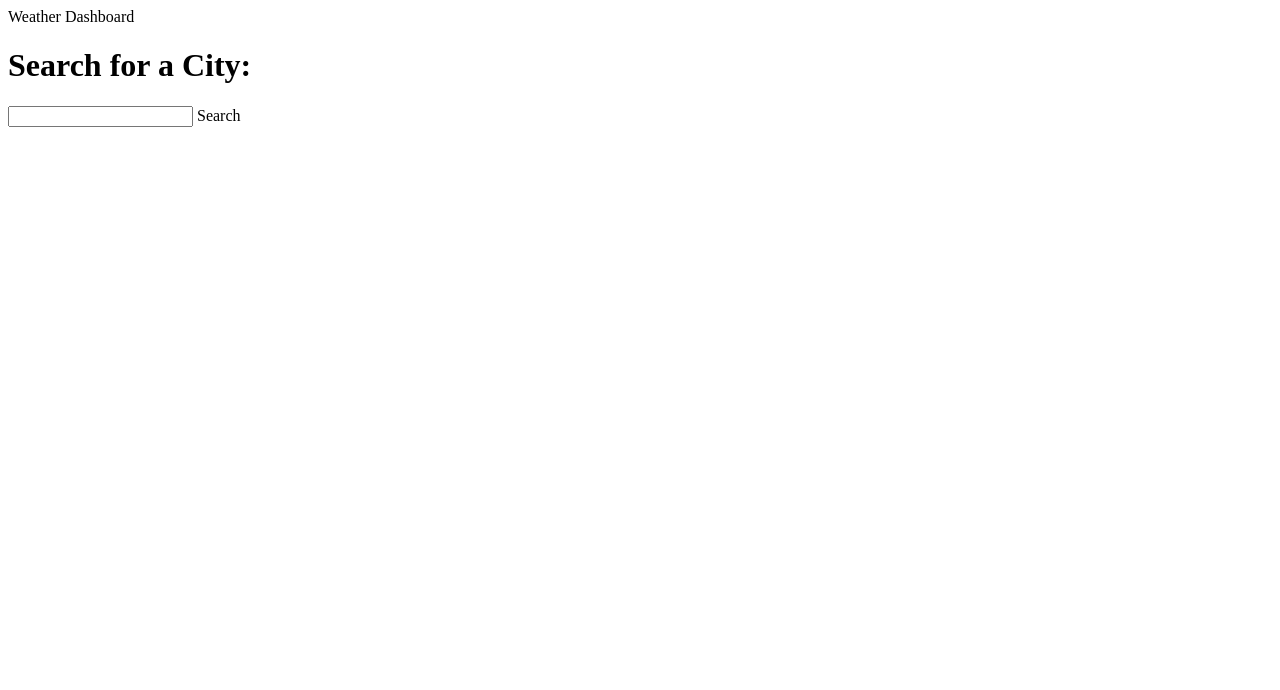
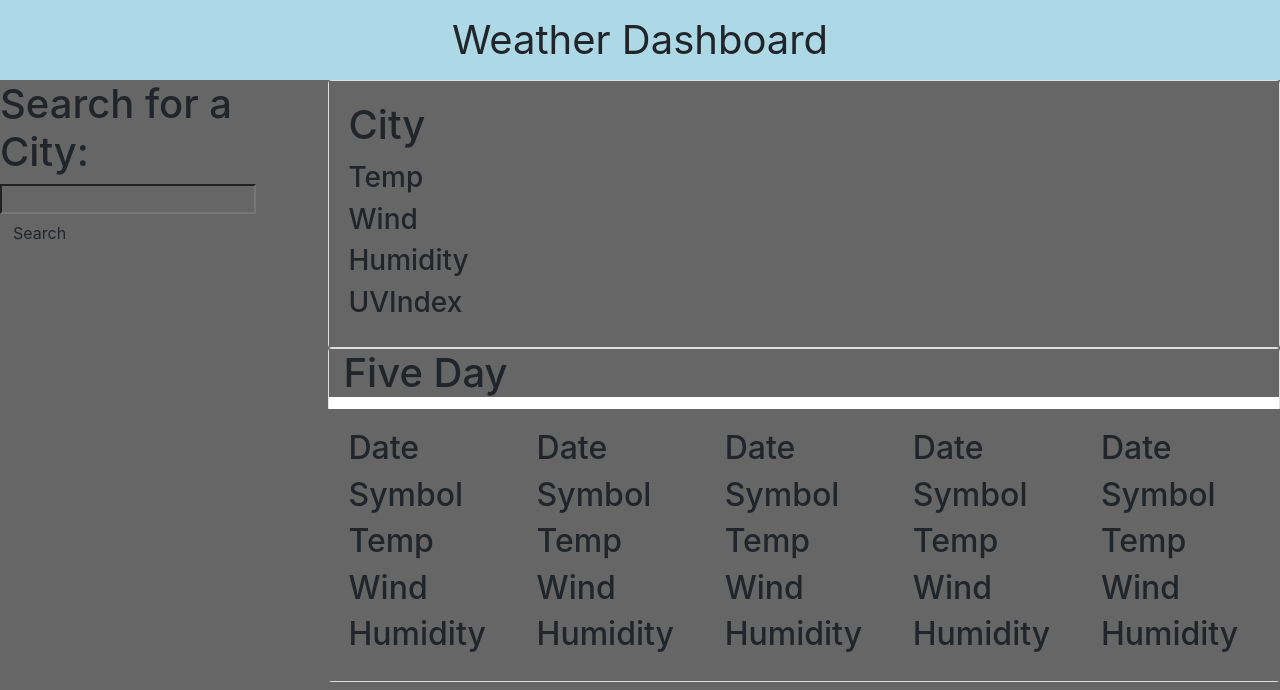
Before and after one commit to EmmaSiren/upcoming-weather-dashboard, a plain HTML site: page index.html in a window 1280 px wide. Drawn offline with nearby package versions, Linux system fonts and the light colour scheme.

Commit message:
Formatted layout of HTML

```diff
--- a/assets/css/style.css
+++ b/assets/css/style.css
@@ -0,0 +1,10 @@
+* {
+    background-color: rgb(102, 102, 102);
+}
+
+header {
+    font-size: 40px;
+    text-align: center;
+    background-color: lightblue;
+    padding: 10px;
+}
--- a/index.html
+++ b/index.html
@@ -5,35 +5,72 @@
     <meta http-equiv="X-UA-Compatible" content="IE=edge">
     <meta name="viewport" content="width=device-width, initial-scale=1.0">
     <link rel="stylesheet" href="./assets/css/style.css"/>
+    <link
+      rel="stylesheet"
+      href="https://stackpath.bootstrapcdn.com/bootstrap/4.3.1/css/bootstrap.min.css"
+    />
+
     <title>Weather Dashboard</title>
 </head>
 <body>
   <header>Weather Dashboard</header>
-
-    <div>
+    <div class="row">
+      <div class="col-6 col-md-3">
         <h1>Search for a City:</h1>
           <input>
-            <submit>Search</submit>
+          <input class="btn" type="submit" value="Search">
       </div>
-
-    <div class="today">
-        <h1 class="city date"></h1>
-        <div>
-            <h2 class="temp"></h2>
-            <h2 class="wind"></h2>
-            <h2 class="humidity"></h2>
-            <h2 class="uvIndex"></h2>
+      <div class="col-md-9">
+        <div class="today card">
+          <div class="card-body">
+            <h1 class="city date card-title">City</h1>
+            <h3 class="temp">Temp</h3>
+            <h3 class="wind">Wind</h3>
+            <h3 class="humidity">Humidity</h3>
+            <h3 class="uvIndex">UVIndex</h3>
           </div>
         </div>
 
-    <div>
-        <h1 class="fiveDay"></h1>
-        <div>
-            <h2 class="date"></h2>
-            <h2 class="symbol"></h2>
-            <h2 class="temp"></h2>
-            <h2 class="wind"></h2>
-            <h2 class="humidity"></h2>
+        <div class="card">
+          <h1 class="fiveDay card-title col">Five Day</h1>
+            <div class="card-body row">
+              <div class="col">
+                <h2 class="date">Date</h2>
+                <h2 class="symbol">Symbol</h2>
+                <h2 class="temp">Temp</h2>
+                <h2 class="wind">Wind</h2>
+                <h2 class="humidity">Humidity</h2>
+              </div>
+              <div class="col">
+                <h2 class="date">Date</h2>
+                <h2 class="symbol">Symbol</h2>
+                <h2 class="temp">Temp</h2>
+                <h2 class="wind">Wind</h2>
+                <h2 class="humidity">Humidity</h2>
+              </div>
+              <div class="col">
+                <h2 class="date">Date</h2>
+                <h2 class="symbol">Symbol</h2>
+                <h2 class="temp">Temp</h2>
+                <h2 class="wind">Wind</h2>
+                <h2 class="humidity">Humidity</h2>
+              </div>
+              <div class="col">
+                <h2 class="date">Date</h2>
+                <h2 class="symbol">Symbol</h2>
+                <h2 class="temp">Temp</h2>
+                <h2 class="wind">Wind</h2>
+                <h2 class="humidity">Humidity</h2>
+              </div>
+              <div class="col">
+                <h2 class="date">Date</h2>
+                <h2 class="symbol">Symbol</h2>
+                <h2 class="temp">Temp</h2>
+                <h2 class="wind">Wind</h2>
+                <h2 class="humidity">Humidity</h2>
+              </div>
+            </div>
+        </div>
       </div>
     </div>
   <script src="./assets/js/script.js"></script>
```
Lines whose indentation alone changed are shown as unchanged.
